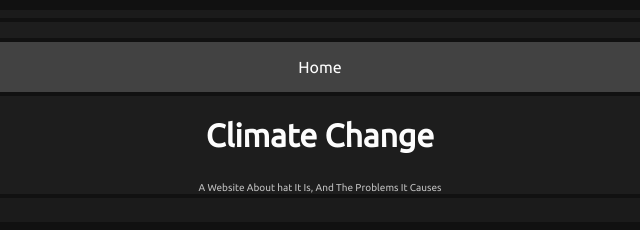
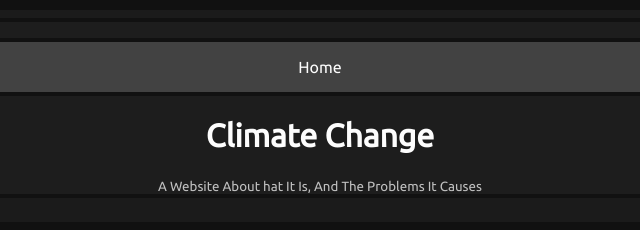
Before and after one commit to MuffinDev9/climate-crisis-site, a plain HTML site: page index.html in a window 1280 px wide. Shown: the full height of the page, 320-960 px from the left. Drawn offline with Linux system fonts and the light colour scheme.

Commit message:
e e e e e

```diff
--- a/css/base.css
+++ b/css/base.css
@@ -106,7 +106,7 @@ p {
 	padding: 5px;
 }
 smol {
-    font-size: 10px;
+    font-size: smaller;
 }
 smol.title {
     color: #c0c0c0
```
